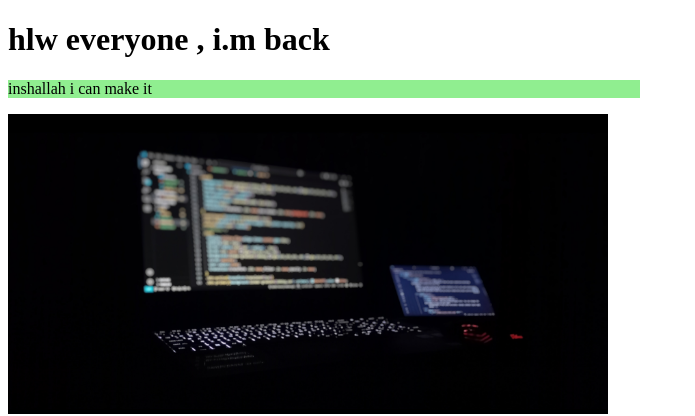
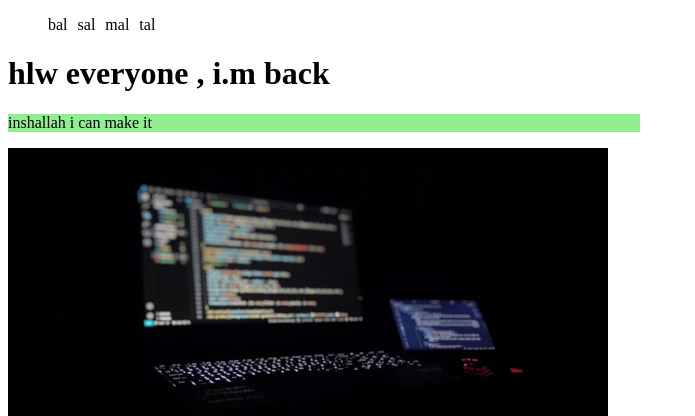
Before and after one commit to Darkk-Horse/come-back-repo-of-dark-horse, a plain HTML site: page index.html in a window 1280 px wide. Shown: the top 416 px of the page, without its empty margins (0-695 px from the left). Drawn offline with Linux system fonts and the light colour scheme.

Commit message:
nav bar added

```diff
--- a/index.html
+++ b/index.html
@@ -9,6 +9,18 @@
 </head>
 
 <body>
+<header>
+    <nav>
+        <ul>
+            <li><a href="">bal</a></li>
+            <li><a href="">sal</a></li>
+            <li><a href="">mal</a></li>
+            <li><a href="">tal</a></li>
+        </ul>
+    </nav>
+</header>
+
+
     <h1>
         hlw everyone , i.m back
     </h1>
--- a/styles/style.css
+++ b/styles/style.css
@@ -47,3 +47,23 @@ padding: 10px 20px;}
         justify-content:space-around;
         flex-wrap: wrap;
     }
+    nav ul{
+        display: flex;
+    }
+    nav ul li{
+        list-style: none;
+        margin-right: 10px;
+        /* color: black; */
+
+    }
+    nav ul a{
+        text-decoration: none;
+        color: black;
+        cursor: pointer;
+    }
+    nav li:hover{
+        background-color: cadetblue;
+        padding: 5px 10px;
+        border-radius: 5px;
+        /* animation:step-start; */
+    }
```
